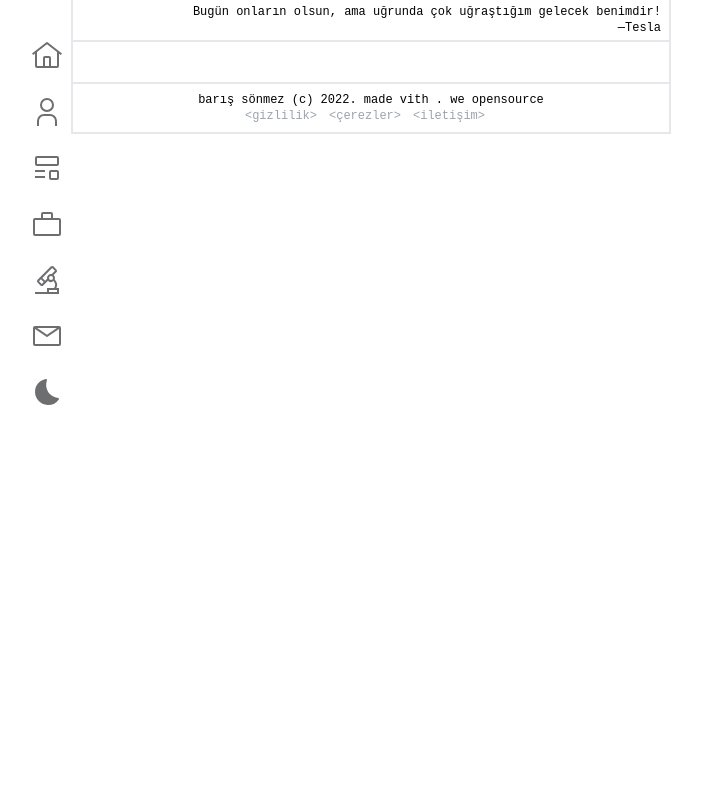
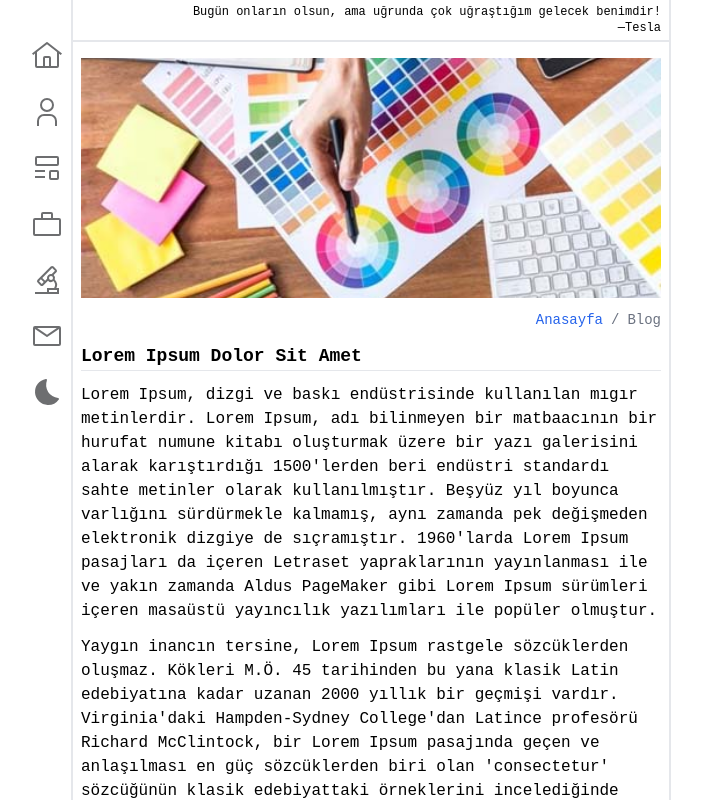
Before and after one commit to sonmez-baris/personal_website_vue, a Vue app: page /blog/1 in a window 1280 px wide. Shown: the top 800 px of the page, without its empty margins (269-971 px from the left). Built offline with nearby package versions, Linux system fonts and the light colour scheme.

Commit message:
view files edited and blog post completed

```diff
--- a/src/components/Sidebar.vue
+++ b/src/components/Sidebar.vue
@@ -2,7 +2,7 @@
   <div class="overflow-y-auto fixed gap-y-4 mt-10 hidden md:flex flex-col flex-shrink-0">
 
       <router-link to="/">
-      <div class="w-8 h-8 inline-flex items-center justify-center text-center text-xl">
+      <div class="w-8 h-8 inline-flex items-center justify-center text-center text-xl" data-tooltip-target="tooltip-right" data-tooltip-placement="right">
         <svg id="icon" xmlns="http://www.w3.org/2000/svg" class="fill-current text-bsonmezprimary dark:text-gray-300" width="32" height="32" viewBox="0 0 32 32">
           <path d="M16.6123,2.2138a1.01,1.01,0,0,0-1.2427,0L1,13.4194l1.2427,1.5717L4,13.6209V26a2.0041,2.0041,0,0,0,2,2H26a2.0037,2.0037,0,0,0,2-2V13.63L29.7573,15,31,13.4282ZM18,26H14V18h4Zm2,0V18a2.0023,2.0023,0,0,0-2-2H14a2.002,2.002,0,0,0-2,2v8H6V12.0615l10-7.79,10,7.8005V26Z" transform="translate(0 0)"/>
         </svg>
--- a/src/router/index.js
+++ b/src/router/index.js
@@ -1,5 +1,5 @@
 import { createRouter, createWebHistory } from 'vue-router';
-import Home from '../views/Home.vue';
+import Home from '../views/home';
 
 const routes = [
   {
@@ -10,27 +10,32 @@ const routes = [
   {
     path: '/profile',
     name: 'Profile',
-    component: () => import(/* webpackChunkName: "profile" */ '../views/Profile.vue')
+    component: () => import(/* webpackChunkName: "profile" */ '../views/profile')
   },
   {
     path: '/blog',
     name: 'Blog',
-    component: () => import(/* webpackChunkName: "blog" */ '../views/Blog.vue')
+    component: () => import(/* webpackChunkName: "blog" */ '../views/blog')
+  },
+  {
+    path: '/blog/:slug',
+    name: 'BlogPost',
+    component: () => import(/* webpackChunkName: "blog-post" */ '../views/blog/post.vue')
   },
   {
     path: '/portfolio',
     name: 'Portfolio',
-    component: () => import(/* webpackChunkName: "portfolio" */ '../views/Portfolio.vue')
+    component: () => import(/* webpackChunkName: "portfolio" */ '../views/portfolio')
   },
   {
     path: '/lab',
     name: 'Lab',
-    component: () => import(/* webpackChunkName: "lab" */ '../views/Lab.vue')
+    component: () => import(/* webpackChunkName: "lab" */ '../views/lab')
   },
   {
     path: '/contact',
     name: 'Contact',
-    component: () => import(/* webpackChunkName: "contact" */ '../views/Contact.vue')
+    component: () => import(/* webpackChunkName: "contact" */ '../views/contact')
   }
 ];
 
--- a/src/views/Blog.vue
+++ b/src/views/blog/index.vue
@@ -19,7 +19,7 @@
 
     <div class="flex flex-col gap-2">
 
-      <router-link to="/">
+      <router-link to="/blog/post">
       <div class="bg-bsonmezsecondary dark:bg-gray-800 px-4 py-4 w-full items-center rounded-xl hover:bg-gray-300 dark:hover:bg-gray-700 transition-all duration-300">
         <p class="font-semibold">Aermod INP Dosyası Çalıştırmaya Hazırlık.</p>
         <p class="text-xs text-gray-600 dark:text-gray-400"><span class="font-semibold">Genel</span> kategorisinde, 12 saat önce.</p>
@@ -105,3 +105,9 @@
     </div>
   </div>
 </template>
+
+<script>
+export default {
+  name: 'Blog'
+};
+</script>
--- /dev/null
+++ b/src/views/blog/post.vue
@@ -0,0 +1,22 @@
+<template>
+  <div class="flex flex-col px-2 mt-4">
+    <img src="@/assets/img/graphic-design.jpg" class="w-full h-60 object-cover" alt="">
+    <nav class="rounded-md w-full mt-3">
+      <ol class="list-reset flex justify-end text-sm">
+        <li><router-link to="/"><span class="text-blue-600 hover:text-blue-700">Anasayfa</span></router-link></li>
+        <li><span class="text-gray-500 mx-2">/</span></li>
+        <li><router-link to="/blog"><span class="text-gray-500">Blog</span></router-link></li>
+      </ol>
+    </nav>
+
+    <h4 class="font-semibold text-lg my-3 border-b-1">Lorem Ipsum Dolor Sit Amet</h4>
+    <p class="indent-4 mb-3">Lorem Ipsum, dizgi ve baskı endüstrisinde kullanılan mıgır metinlerdir. Lorem Ipsum, adı bilinmeyen bir matbaacının bir hurufat numune kitabı oluşturmak üzere bir yazı galerisini alarak karıştırdığı 1500'lerden beri endüstri standardı sahte metinler olarak kullanılmıştır. Beşyüz yıl boyunca varlığını sürdürmekle kalmamış, aynı zamanda pek değişmeden elektronik dizgiye de sıçramıştır. 1960'larda Lorem Ipsum pasajları da içeren Letraset yapraklarının yayınlanması ile ve yakın zamanda Aldus PageMaker gibi Lorem Ipsum sürümleri içeren masaüstü yayıncılık yazılımları ile popüler olmuştur.</p>
+    <p class="indent-4 mb-3">Yaygın inancın tersine, Lorem Ipsum rastgele sözcüklerden oluşmaz. Kökleri M.Ö. 45 tarihinden bu yana klasik Latin edebiyatına kadar uzanan 2000 yıllık bir geçmişi vardır. Virginia'daki Hampden-Sydney College'dan Latince profesörü Richard McClintock, bir Lorem Ipsum pasajında geçen ve anlaşılması en güç sözcüklerden biri olan 'consectetur' sözcüğünün klasik edebiyattaki örneklerini incelediğinde kesin bir kaynağa ulaşmıştır. Lorm Ipsum, Çiçero tarafından M.Ö. 45 tarihinde kaleme alınan "de Finibus Bonorum et Malorum" (İyi ve Kötünün Uç Sınırları) eserinin 1.10.32 ve 1.10.33 sayılı bölümlerinden gelmektedir. Bu kitap, ahlak kuramı üzerine bir tezdir ve Rönesans döneminde çok popüler olmuştur. Lorem Ipsum pasajının ilk satırı olan "Lorem ipsum dolor sit amet" 1.10.32 sayılı bölümdeki bir satırdan gelmektedir.</p>
+  </div>
+</template>
+
+<script>
+export default {
+  name: 'BlogPost'
+};
+</script>
```
Also changed, not shown: src/views/contact/index.vue (renamed from src/views/Contact.vue), src/views/home/index.vue (renamed from src/views/Home.vue), src/views/lab/index.vue (renamed from src/views/Lab.vue), src/views/portfolio/index.vue (renamed from src/views/Portfolio.vue), src/views/profile/index.vue (renamed from src/views/Profile.vue).
